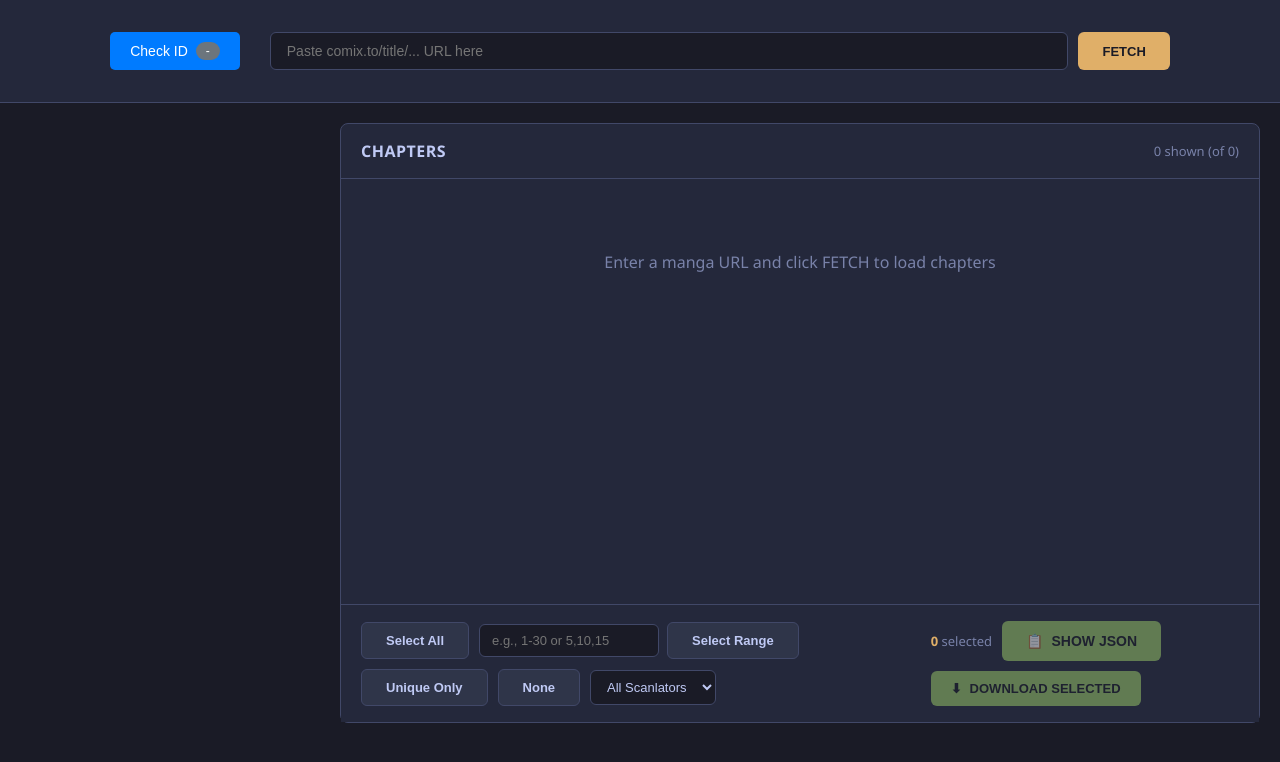
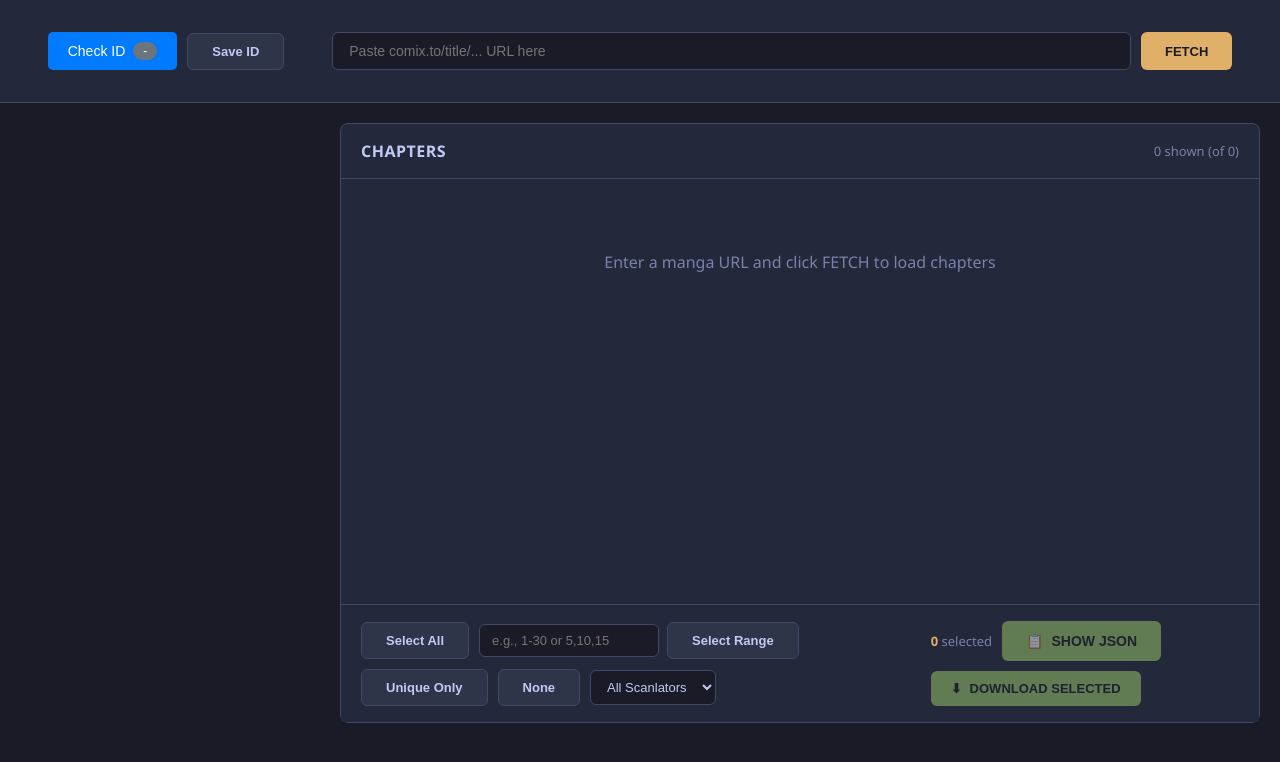
Before and after one commit to workit1990k-glitch/workit1990k-glitch.github.io, a plain HTML site: page man.html in a window 1280 px wide. Drawn offline with nearby package versions, Linux system fonts and the light colour scheme.

Commit message:
Update man.html

```diff
--- a/man.html
+++ b/man.html
@@ -586,6 +586,10 @@ border-top: 1px solid var(--border);
 Check ID
 <span id="countBadge">-</span>
 </button>
+    <button id="saveToListBtn" class="btn btn-secondary" onclick="saveMangaToList()" title="Save manga ID and latest chapter to list.json">
+    Save ID
+  </button>
+  <span id="saveStatus" style="font-size:12px;color:var(--success);margin-left:8px;"></span>
 <span id="statusText"></span>
 </div>
 <div class="url-input-container">
@@ -1717,6 +1721,66 @@ console.warn('Failed to parse href parameter:', e);
 }
 }
 });
+
+  // Only this constant needed in frontend:
+const WORKER_SAVE_URL = 'https://tiny-night-7d75.yuush.workers.dev/save';
+
+async function saveMangaToList() {
+  const saveBtn = document.getElementById('saveToListBtn');
+  const saveStatus = document.getElementById('saveStatus');
+  const mangaId = document.getElementById('mangaid')?.textContent?.trim();
+  const latestChapter = document.getElementById('mangaLatest')?.textContent?.trim();
+
+  if (!mangaId || mangaId === '?' || !latestChapter || latestChapter === '?') {
+    alert('Please fetch a manga first');
+    return;
+  }
+
+  const originalText = saveBtn.innerHTML;
+  saveBtn.disabled = true;
+  saveBtn.innerHTML = '⏳ Saving...';
+  saveStatus.textContent = '';
+
+  try {
+    // 🔥 Frontend ONLY talks to worker - no GitHub URLs here
+    const response = await fetch(WORKER_SAVE_URL, {
+      method: 'POST',
+      headers: { 'Content-Type': 'application/json' },
+      body: JSON.stringify({
+        manga_id: mangaId,
+        latest_chapter: latestChapter
+      })
+    });
+
+    const result = await response.json();
+
+    if (result.success) {
+      saveStatus.textContent = '✓ Saved!';
+      saveStatus.style.color = 'var(--success)';
+      showToast(`✓ ${mangaId}:${latestChapter} saved!`);
+    } else {
+      throw new Error(result.error || 'Save failed');
+    }
+  } catch (err) {
+    console.error(err);
+    saveStatus.textContent = '✗ Failed';
+    saveStatus.style.color = 'var(--error)';
+    alert(`Error: ${err.message}`);
+  } finally {
+    saveBtn.disabled = false;
+    saveBtn.innerHTML = originalText;
+    setTimeout(() => { if (saveStatus.textContent) saveStatus.textContent = ''; }, 4000);
+  }
+}
+
+function showToast(msg) {
+  const toast = document.createElement('div');
+  toast.style.cssText = `position:fixed;top:20px;right:20px;background:var(--bg-secondary);border:1px solid var(--success);border-radius:8px;padding:12px 20px;color:var(--text-primary);font-size:13px;z-index:3000;box-shadow:0 4px 20px rgba(0,0,0,0.4);animation:slideIn 0.3s ease;`;
+  toast.textContent = msg;
+  document.body.appendChild(toast);
+  setTimeout(() => { toast.style.opacity='0'; toast.style.transition='opacity 0.3s'; setTimeout(()=>toast.remove(),300); }, 3000);
+}
+
 </script>
 </body>
 </html>
```
